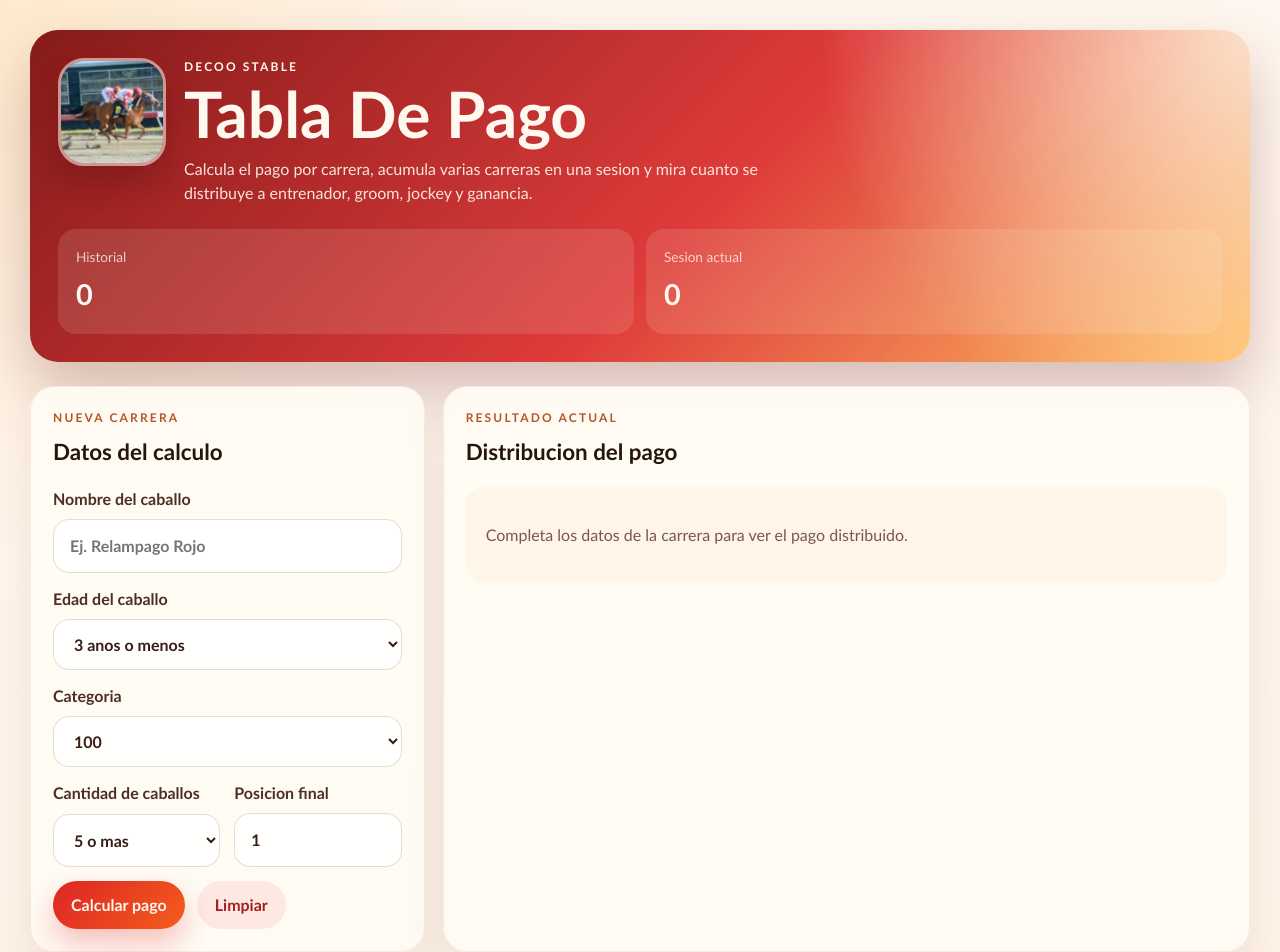
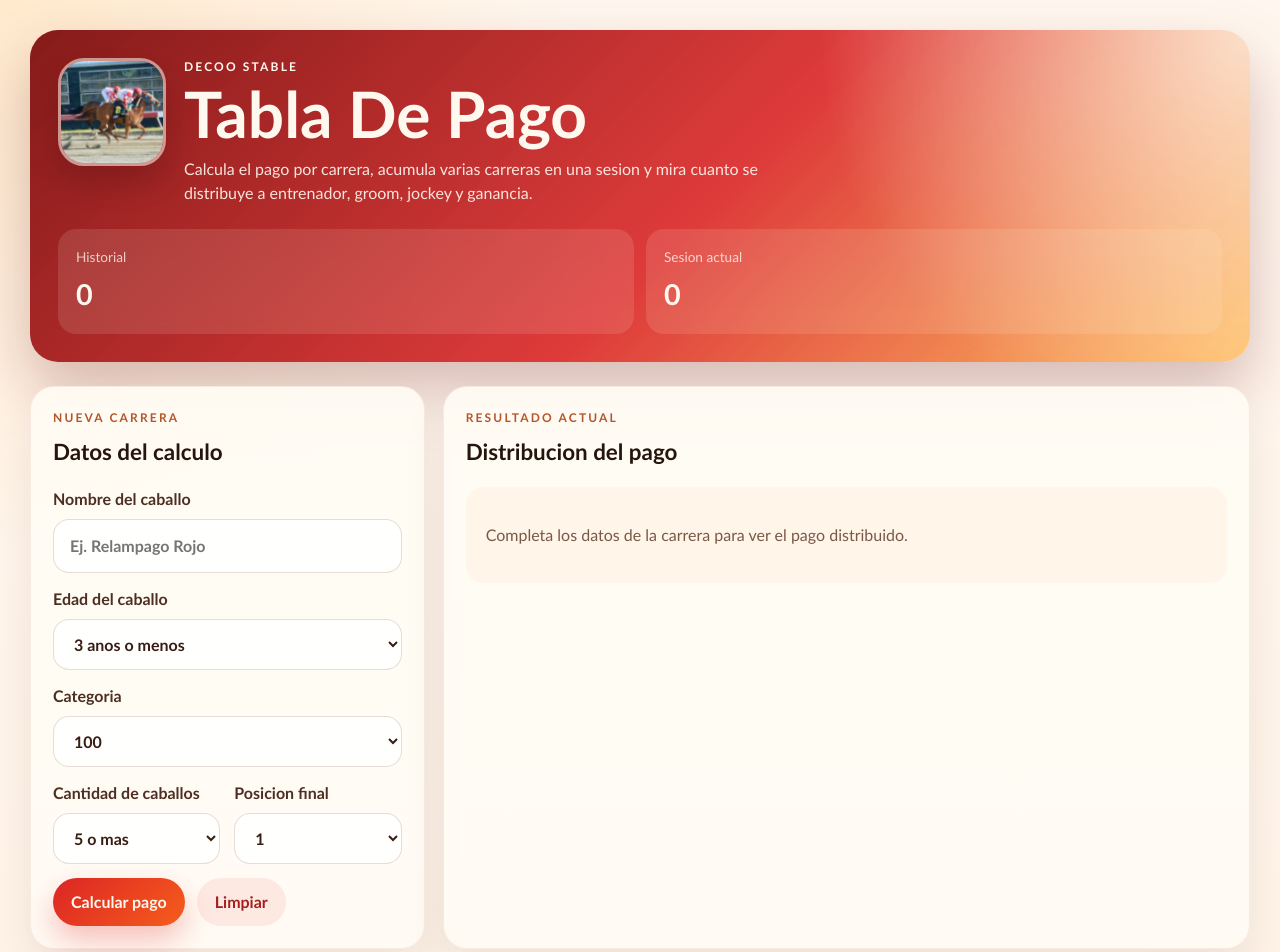
Before and after one commit to Elvy1999/Horse_Racing_Tracker, a React (Vite) app: page / in a window 1280 px wide. Shown: the top 952 px of the page. Built offline with nearby package versions, Linux system fonts and the light colour scheme.

Commit message:
Limit finish position choices in form

```diff
--- a/src/App.tsx
+++ b/src/App.tsx
@@ -10,6 +10,7 @@ import {
   calculateRacePayout,
   formatCategoryLabel,
   formatPositionPercent,
+  getFinishPositionOptions,
 } from './lib/calculator'
 import { formatCurrency, formatDateTime, formatHorseCountLabel, formatPositionLabel } from './lib/format'
 import { loadHistoryRecords, saveHistoryRecords } from './lib/storage'
@@ -48,6 +49,7 @@ function App() {
   const [selectedHistoryRecordId, setSelectedHistoryRecordId] = useState<string | null>(null)
   const [errorMessage, setErrorMessage] = useState('')
   const sessionTotals = aggregateSessionTotals(sessionRaces)
+  const finishPositionOptions = getFinishPositionOptions(Number.parseInt(form.horseCount, 10))
   const selectedHistoryRecord =
     historyRecords.find(
       (record): record is CalculationRecord =>
@@ -249,9 +251,18 @@ function App() {
                 Cantidad de caballos
                 <select
                   value={form.horseCount}
-                  onChange={(event) =>
-                    setForm((current) => ({ ...current, horseCount: event.target.value }))
-                  }
+                  onChange={(event) => {
+                    const nextHorseCount = event.target.value
+                    const nextPositionOptions = getFinishPositionOptions(Number.parseInt(nextHorseCount, 10))
+
+                    setForm((current) => ({
+                      ...current,
+                      horseCount: nextHorseCount,
+                      finishPosition: nextPositionOptions.includes(Number.parseInt(current.finishPosition, 10))
+                        ? current.finishPosition
+                        : String(nextPositionOptions[0]),
+                    }))
+                  }}
                 >
                   {HORSE_COUNT_OPTIONS.map((option) => (
                     <option key={option.value} value={option.value}>
@@ -263,15 +274,18 @@ function App() {
 
               <label>
                 Posicion final
-                <input
-                  type="number"
-                  min="1"
-                  step="1"
+                <select
                   value={form.finishPosition}
                   onChange={(event) =>
                     setForm((current) => ({ ...current, finishPosition: event.target.value }))
                   }
-                />
+                >
+                  {finishPositionOptions.map((option) => (
+                    <option key={option} value={option}>
+                      {option}
+                    </option>
+                  ))}
+                </select>
               </label>
             </div>
 
--- a/src/lib/calculator.ts
+++ b/src/lib/calculator.ts
@@ -60,6 +60,11 @@ export const HORSE_COUNT_OPTIONS = [
   { value: 4, label: '4' },
   { value: 5, label: '5 o mas' },
 ] as const
+
+export function getFinishPositionOptions(horseCount: number): number[] {
+  const normalizedHorseCount = horseCount >= 5 ? 5 : Math.max(3, horseCount)
+  return Array.from({ length: normalizedHorseCount }, (_, index) => index + 1)
+}
 
 export function formatCategoryLabel(category: Category): string {
   return category === 600 ? 'No Reclamable' : String(category)
```
